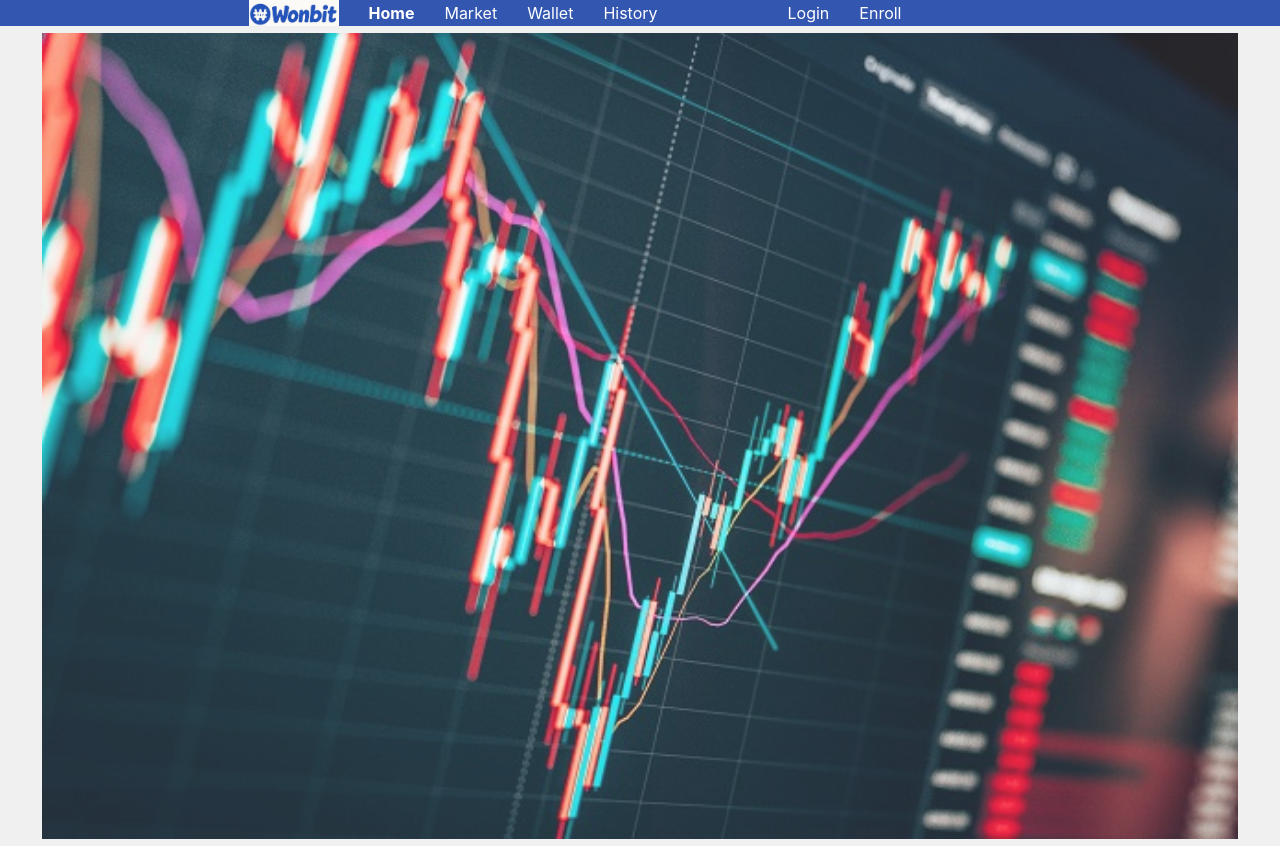
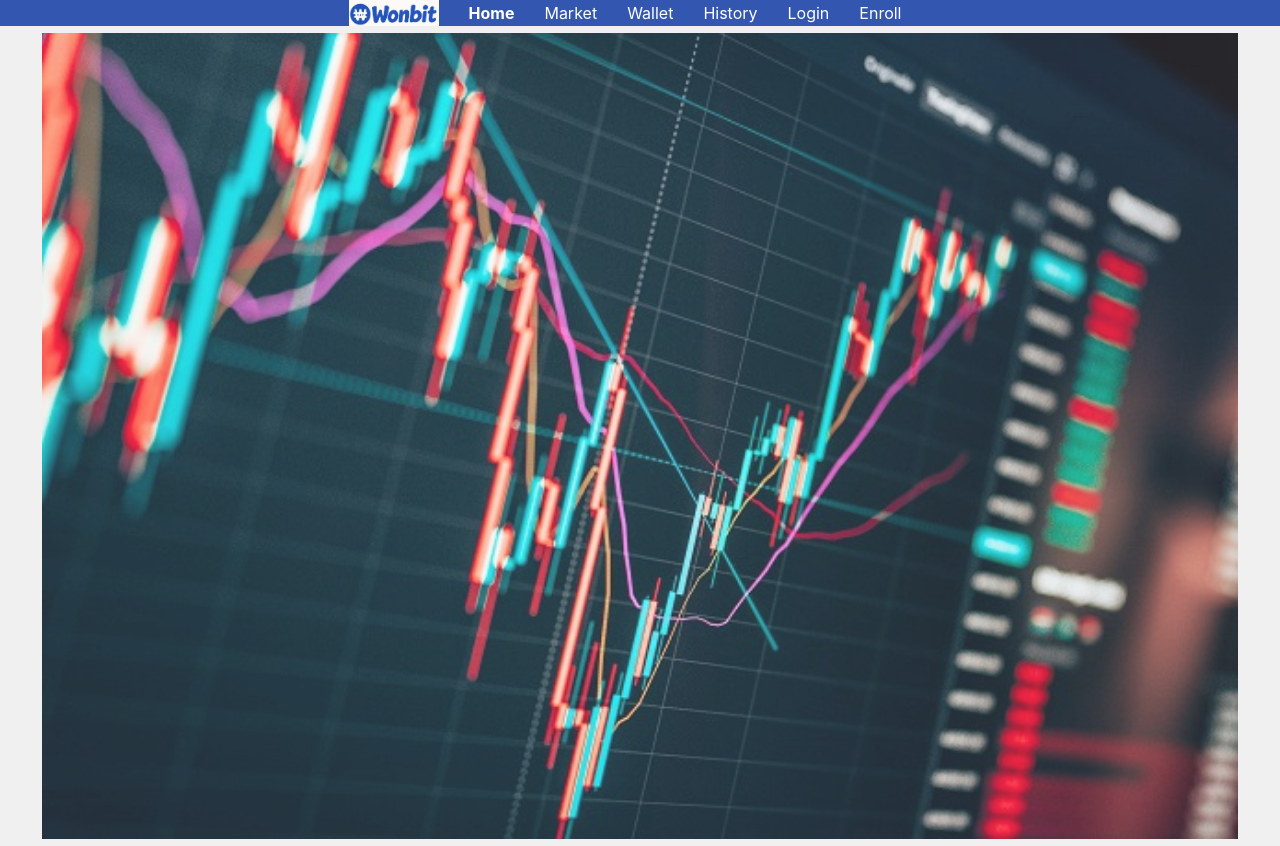
Before and after one commit to fwangdo/wonbit, a React (Create React App) app: page / in a window 1280 px wide. Built offline with nearby package versions, Linux system fonts and the light colour scheme.

Commit message:
refactor: Migrate styled to tailwand

```diff
--- a/src/Components/Header.tsx
+++ b/src/Components/Header.tsx
@@ -1,4 +1,3 @@
-import { useState } from 'react';
 import { styled } from 'styled-components';
 import { Link, useMatch, useLocation } from 'react-router-dom';
 import wonbit from '../Assets/wonbit.jpeg';
@@ -6,21 +5,10 @@ import { useRecoilState } from "recoil";
 import { isLoginState } from '../atoms/Atom';
 
 
-const Col = styled.div`
-    display: flex;
-    align-items: center;
-    justify-content: center; /* 가로 중앙 정렬 */
-    width: 100%;
-    margin: 0;
-    padding: 0;
-    height: 100%;
-    background-color: #3356b0;
-`;
-
 const Items = styled.ul`
     display: flex;
     align-items: center;
-    margin-right: 100px;
+    margin-right: 0.5;
 `;
 
 const Item = styled.li`
@@ -60,7 +48,6 @@ export const Img = styled.img`
 
 function Header() {
     const homeMatch = useMatch('/');
-    // const marketMatch = useMatch('/market');
     const walletMatch = useMatch('/wallet');
     const marketMatch = useLocation().pathname.startsWith("/market");
     const histMatch = useMatch('/history');
@@ -77,8 +64,7 @@ function Header() {
     };
 
     return (
-        <>
-        <Col>
+        <div className='flex w-full h-full m-0 p-0 justify-center items-center bg-[#3356b0]'>
             <Items>
                 <Img src={wonbit}/>
                 <Item><StyledLink to="/">{ homeMatch ? <Bold>Home</Bold> : "Home" }</StyledLink></Item>
@@ -96,8 +82,7 @@ function Header() {
                 }
                 <Item><StyledLink to="/enroll">{ enrollMatch ? <Bold>Enroll</Bold> : "Enroll" }</StyledLink></Item>
             </Items>
-        </Col>
-        </>
+        </div>
     );
 };
 
--- a/tailwind.config.js
+++ b/tailwind.config.js
@@ -1,10 +1,10 @@
 /** @type {import('tailwindcss').Config} */
 module.exports = {
   content: [
-    "./src/**/*.{js,jsx,ts,tsx}",
+    "./src/**/*.{js,jsx,ts,tsx}", // Tailwind를 적용할 파일 경로 패턴
   ],
   theme: {
-    extend: {},
+    extend: {}, // 테마 커스터마이징 영역
   },
-  plugins: [],
-}
+  plugins: [], // 플러그인 추가 가능
+};
```
